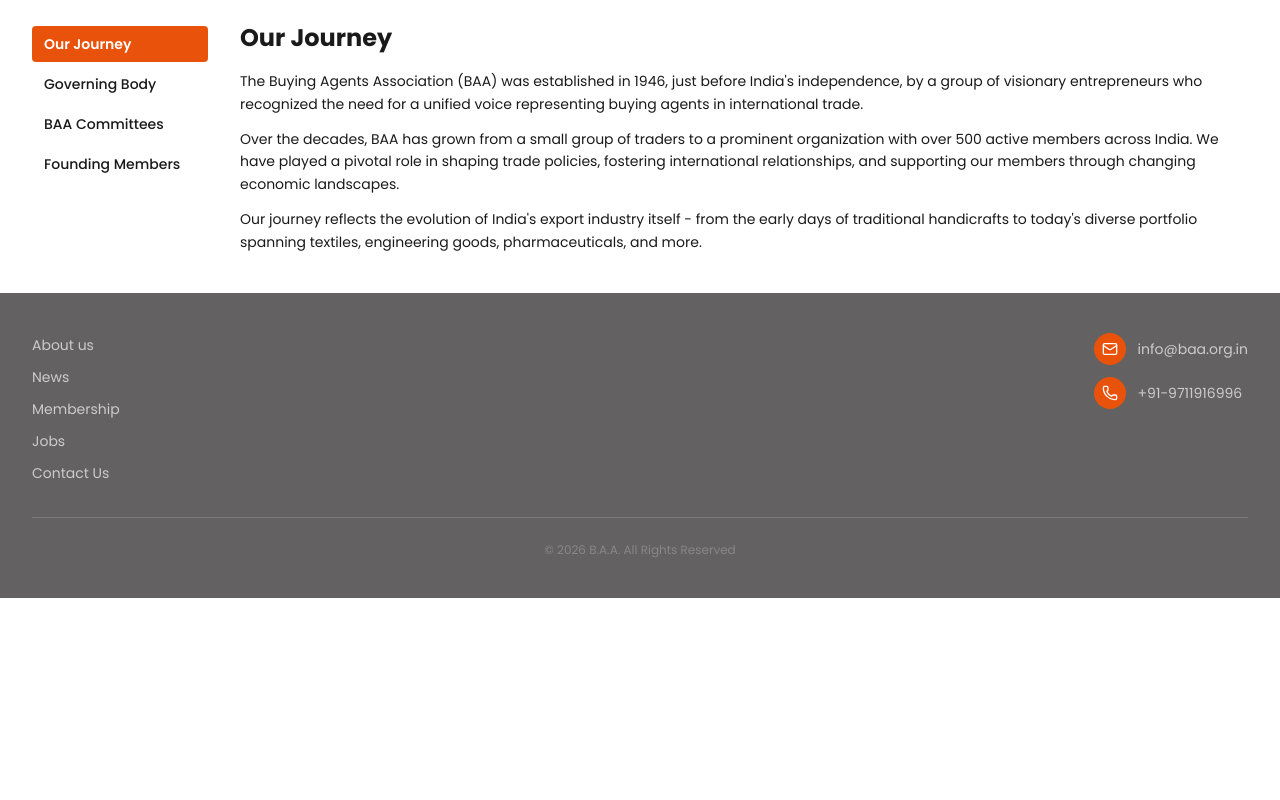
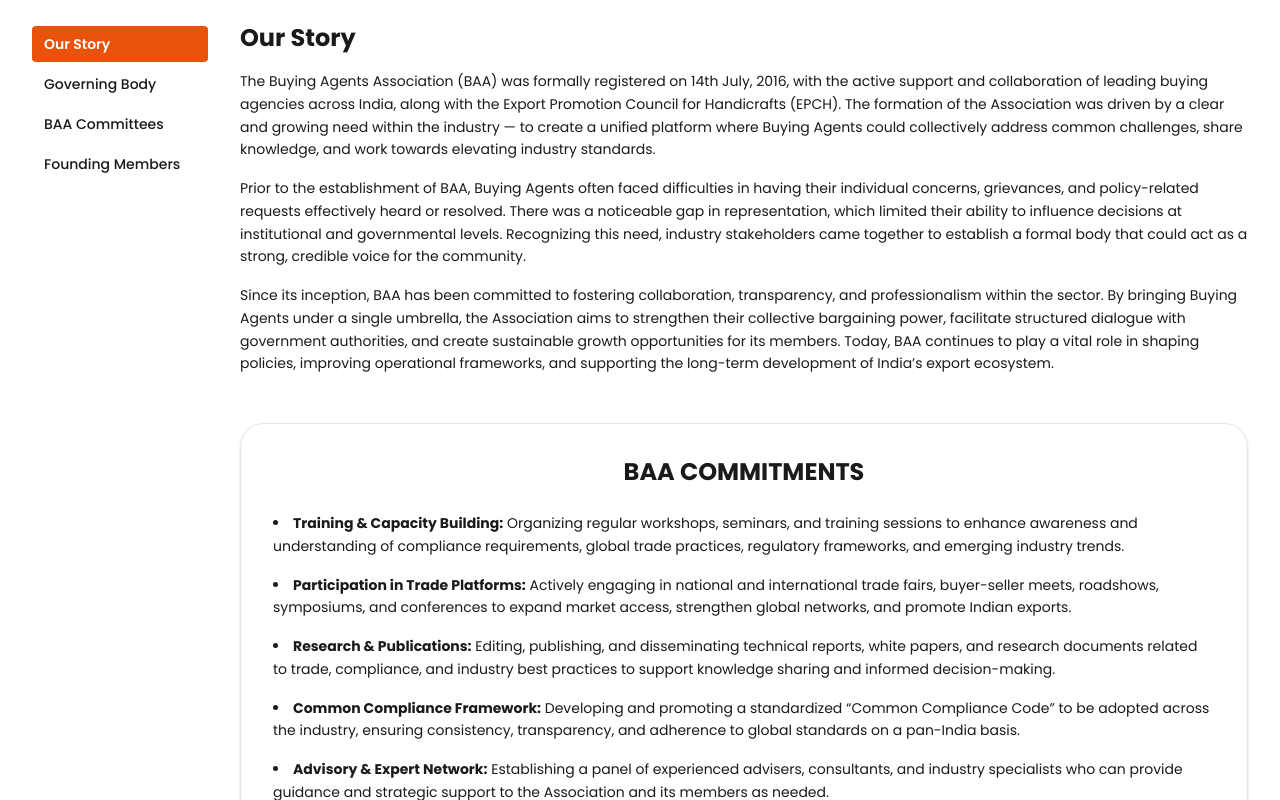
Before and after one commit to info-intl-debug/BAA_Website, a Next.js app: page /about in a window 1280 px wide. Shown: the part 360-1160 px from the top of the page. Before the commit the page ends 958 px from the top, so only its background shows below. Built offline with nearby package versions, Linux system fonts and the light colour scheme; no server answers; the database is empty.

Commit message:
Refactor AboutPage component and update content

```diff
--- a/app/about/page.tsx
+++ b/app/about/page.tsx
@@ -1,71 +1,54 @@
 import { Header } from "@/components/header"
 import { Footer } from "@/components/footer"
-import { createClient } from "@/lib/supabase/server"
 import Link from "next/link"
-import { Button } from "@/components/ui/button"
-import { Card, CardContent, CardHeader, CardTitle } from "@/components/ui/card"
-import { ArrowRight, Users, Target, Award, History } from "lucide-react"
 
 export const metadata = {
   title: "About Us | Buying Agents Association",
   description: "Learn about the history, mission, and vision of the Buying Agents Association.",
 }
 
-export default async function AboutPage() {
-  const supabase = await createClient()
+const storyParagraphs = [
+  `The Buying Agents Association (BAA) was formally registered on 14th July, 2016, with the active support and collaboration of leading buying agencies across India, along with the Export Promotion Council for Handicrafts (EPCH). The formation of the Association was driven by a clear and growing need within the industry — to create a unified platform where Buying Agents could collectively address common challenges, share knowledge, and work towards elevating industry standards.`,
+  `Prior to the establishment of BAA, Buying Agents often faced difficulties in having their individual concerns, grievances, and policy-related requests effectively heard or resolved. There was a noticeable gap in representation, which limited their ability to influence decisions at institutional and governmental levels. Recognizing this need, industry stakeholders came together to establish a formal body that could act as a strong, credible voice for the community.`,
+  `Since its inception, BAA has been committed to fostering collaboration, transparency, and professionalism within the sector. By bringing Buying Agents under a single umbrella, the Association aims to strengthen their collective bargaining power, facilitate structured dialogue with government authorities, and create sustainable growth opportunities for its members. Today, BAA continues to play a vital role in shaping policies, improving operational frameworks, and supporting the long-term development of India’s export ecosystem.`,
+]
 
-  const { data: rows } = await supabase
-    .from("about_content")
-    .select("*")
+const commitments = [
+  {
+    title: "Training & Capacity Building",
+    text: "Organizing regular workshops, seminars, and training sessions to enhance awareness and understanding of compliance requirements, global trade practices, regulatory frameworks, and emerging industry trends.",
+  },
+  {
+    title: "Participation in Trade Platforms",
+    text: "Actively engaging in national and international trade fairs, buyer-seller meets, roadshows, symposiums, and conferences to expand market access, strengthen global networks, and promote Indian exports.",
+  },
+  {
+    title: "Research & Publications",
+    text: "Editing, publishing, and disseminating technical reports, white papers, and research documents related to trade, compliance, and industry best practices to support knowledge sharing and informed decision-making.",
+  },
+  {
+    title: "Common Compliance Framework",
+    text: "Developing and promoting a standardized “Common Compliance Code” to be adopted across the industry, ensuring consistency, transparency, and adherence to global standards on a pan-India basis.",
+  },
+  {
+    title: "Advisory & Expert Network",
+    text: "Establishing a panel of experienced advisers, consultants, and industry specialists who can provide guidance and strategic support to the Association and its members as needed.",
+  },
+  {
+    title: "Product Liability Insurance (PLI) Initiative",
+    text: "Facilitating the creation of a collective or “umbrella” Product Liability Insurance (PLI) cover in collaboration with insurance providers, enabling members and their vendors to mitigate risks and ensure business security.",
+  },
+  {
+    title: "Code of Conduct & Best Practices",
+    text: "Formulating and implementing a comprehensive Code of Conduct to regulate industry practices, uphold ethical standards, and promote professionalism and accountability among members.",
+  },
+]
 
-  const defaultContent = {
-    history: `The Buying Agents Association (BAA) was established in 1946, just before India's independence, by a group of visionary entrepreneurs who recognized the need for a unified voice representing buying agents in international trade.
-
-Over the decades, BAA has grown from a small group of traders to a prominent organization with over 500 active members across India. We have played a pivotal role in shaping trade policies, fostering international relationships, and supporting our members through changing economic landscapes.
-
-Our journey reflects the evolution of India's export industry itself - from the early days of traditional handicrafts to today's diverse portfolio spanning textiles, engineering goods, pharmaceuticals, and more.`,
-    mission: `Our mission is to serve as the premier advocate for buying agents in India, promoting ethical business practices, facilitating international trade relationships, and providing our members with the resources and support they need to succeed in the global marketplace.
-
-We are committed to upholding the highest standards of professionalism, transparency, and integrity in all our endeavors, ensuring that our members are well-equipped to navigate the complexities of international trade.`,
-    vision: `We envision a future where Indian buying agents are recognized globally as trusted partners in international trade, known for their expertise, reliability, and commitment to excellence.
-
-BAA aims to be at the forefront of industry innovation, embracing new technologies and practices while preserving the core values that have made us successful for over seven decades.`,
-    values: `Integrity - We uphold the highest ethical standards in all our dealings.
-Excellence - We strive for excellence in everything we do.
-Collaboration - We believe in the power of collective action.
-Innovation - We embrace change and continuously improve.
-Service - We are dedicated to serving our members and the industry.`,
-  }
-
-  const bySection = new Map<string, any>()
-  ;(rows || []).forEach((r: any) => {
-    if (r?.section) bySection.set(String(r.section), r)
-  })
-
-  const displayContent = {
-    history: bySection.get("history")?.content ?? defaultContent.history,
-    mission: bySection.get("mission")?.content ?? defaultContent.mission,
-    vision: bySection.get("vision")?.content ?? defaultContent.vision,
-    values: bySection.get("values")?.content ?? defaultContent.values,
-  }
-
-  const sections = [
-    { icon: History, title: "Our History", content: displayContent.history },
-    { icon: Target, title: "Our Mission", content: displayContent.mission },
-    { icon: Award, title: "Our Vision", content: displayContent.vision },
-  ]
-
-  const quickLinks = [
-    { title: "Governing Body", href: "/about/governing-body", description: "Meet our leadership team" },
-    { title: "Committees", href: "/about/committees", description: "Explore our working committees" },
-    { title: "Founding Members", href: "/about/founding-members", description: "Our founding pioneers" },
-  ]
-
+export default function AboutPage() {
   return (
     <div className="min-h-screen flex flex-col">
       <Header />
       <main className="flex-1">
-        {/* Hero Banner with image + overlay */}
         <section className="relative h-44 md:h-56 overflow-hidden">
           <img
             src="https://images.pexels.com/photos/3184338/pexels-photo-3184338.jpeg"
@@ -80,18 +63,16 @@ Service - We are dedicated to serving our members and the industry.`,
           </div>
         </section>
 
-        {/* Main Content with Sidebar */}
         <section className="py-10 bg-background">
           <div className="mx-auto max-w-7xl px-4 sm:px-6 lg:px-8">
-            <div className="flex gap-8">
-              {/* Sidebar */}
-              <aside className="hidden md:flex flex-col gap-1 w-44 shrink-0 pt-1">
+            <div className="flex flex-col lg:flex-row gap-8">
+              <aside className="hidden lg:flex flex-col gap-1 w-44 shrink-0 pt-1">
                 <Link
                   href="/about"
                   className="px-3 py-2 text-sm font-semibold rounded text-white"
                   style={{ backgroundColor: "#E8520A" }}
                 >
-                  Our Journey
+                  Our Story
                 </Link>
                 <Link
                   href="/about/governing-body"
@@ -113,13 +94,23 @@ Service - We are dedicated to serving our members and the industry.`,
                 </Link>
               </aside>
 
-              {/* Content */}
               <div className="flex-1 min-w-0">
-                <h2 className="font-serif text-2xl font-bold text-foreground mb-4">Our Journey</h2>
-                <div className="space-y-3 text-sm leading-relaxed text-foreground">
-                  {displayContent.history.split('\n\n').map((paragraph: string, i: number) => (
-                    <p key={i}>{paragraph}</p>
+                <h2 className="font-serif text-2xl font-bold text-foreground mb-4">Our Story</h2>
+                <div className="space-y-4 text-sm leading-relaxed text-foreground">
+                  {storyParagraphs.map((paragraph, index) => (
+                    <p key={index}>{paragraph}</p>
                   ))}
+                </div>
+
+                <div className="mt-12 rounded-3xl border border-slate-200 bg-white p-8 shadow-sm">
+                  <h3 className="text-center text-2xl font-bold text-foreground mb-6">BAA COMMITMENTS</h3>
+                  <ul className="list-disc list-inside space-y-4 text-sm leading-relaxed text-foreground">
+                    {commitments.map((item, index) => (
+                      <li key={index}>
+                        <strong>{item.title}:</strong> {item.text}
+                      </li>
+                    ))}
+                  </ul>
                 </div>
               </div>
             </div>
```
